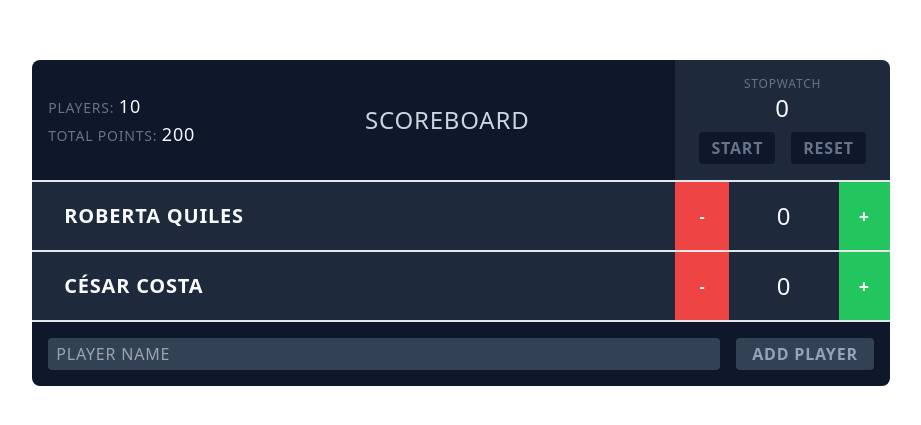
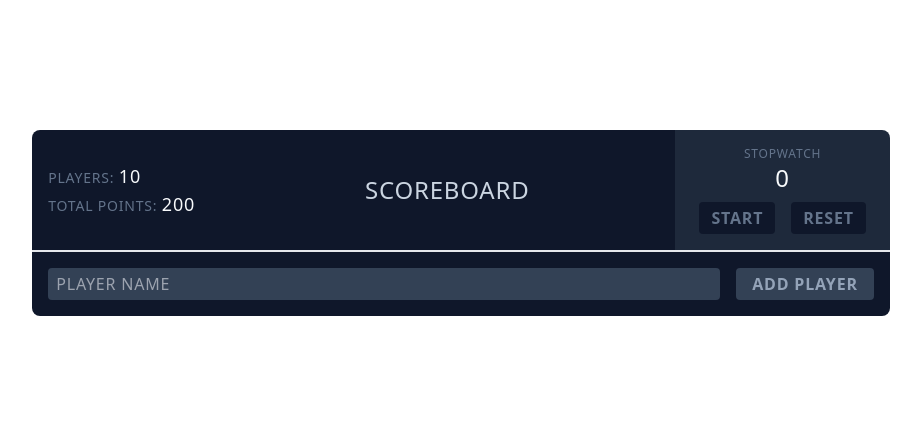
Before and after one commit to roquiles/scoreboard, a React (Vite) app: page / in a window 1280 px wide. Shown: the part 177-602 px from the top of the page, without its empty margins (179-1100 px from the left). Built offline with nearby package versions, Linux system fonts and the light colour scheme; a web font is replaced by a local one.

Commit message:
Create add players feature

```diff
--- a/src/App.jsx
+++ b/src/App.jsx
@@ -1,18 +1,9 @@
-import Header from "./components/Header";
-import Player from "./components/Player";
-import PlayerInput from "./components/PlayerInput";
-import StopWatch from "./components/StopWatch";
+import Scoreboard from "./components/Scoreboard";
 
 export default function App() {
   return (
     <div className="flex h-screen w-screen">
-      <div className="m-auto grid w-fit grid-cols-4 uppercase tracking-wider">
-        <Header />
-        <StopWatch />
-        <Player name="Roberta Quiles" score={0} />
-        <Player name="César Costa" score={0} />
-        <PlayerInput />
-      </div>
+      <Scoreboard />
     </div>
   );
 }
--- a/src/components/PlayerInput.jsx
+++ b/src/components/PlayerInput.jsx
@@ -1,4 +1,14 @@
-const PlayerInput = () => {
+import { PropTypes } from "prop-types";
+import { useCallback, useState } from "react";
+
+const PlayerInput = ({ onAddPlayer }) => {
+  const [newPlayer, setNewPlayer] = useState({ name: "", score: 0 });
+
+  const addNewPlayer = useCallback(() => {
+    onAddPlayer(newPlayer);
+    setNewPlayer({ ...newPlayer, name: "" });
+  }, [newPlayer, onAddPlayer]);
+
   return (
     <div className="col-span-4 flex gap-4 rounded-b-lg border-t-2 bg-slate-900 p-4">
       <input
@@ -7,10 +17,14 @@ const PlayerInput = () => {
         id="player"
         placeholder="PLAYER NAME"
         className="h-8 grow rounded bg-slate-700 px-2 text-slate-50"
+        onChange={(e) => setNewPlayer({ ...newPlayer, name: e.target.value })}
+        value={newPlayer.name}
       />
       <button
         type="submit"
         className="rounded bg-slate-700 px-4 font-bold uppercase text-slate-400  ring-slate-600 transition hover:ring-2"
+        disabled={newPlayer.name.length <= 0}
+        onClick={addNewPlayer}
       >
         Add player
       </button>
@@ -18,4 +32,8 @@ const PlayerInput = () => {
   );
 };
 
+PlayerInput.propTypes = {
+  onAddPlayer: PropTypes.func.isRequired,
+};
+
 export default PlayerInput;
--- /dev/null
+++ b/src/components/Scoreboard.jsx
@@ -0,0 +1,26 @@
+import Header from "./Header";
+import StopWatch from "./StopWatch";
+import Player from "./Player";
+import PlayerInput from "./PlayerInput";
+import { useCallback, useState } from "react";
+
+const Scoreboard = () => {
+  const [players, setPlayers] = useState([]);
+
+  const addPlayers = useCallback((newPlayer) => {
+    setPlayers((oldPlayers) => [...oldPlayers, newPlayer]);
+  }, []);
+
+  return (
+    <div className="m-auto grid w-fit grid-cols-4 uppercase tracking-wider">
+      <Header />
+      <StopWatch />
+      {players.map(({ name, score }) => (
+        <Player key={name} name={name} score={score} />
+      ))}
+      <PlayerInput onAddPlayer={addPlayers} />
+    </div>
+  );
+};
+
+export default Scoreboard;
```
